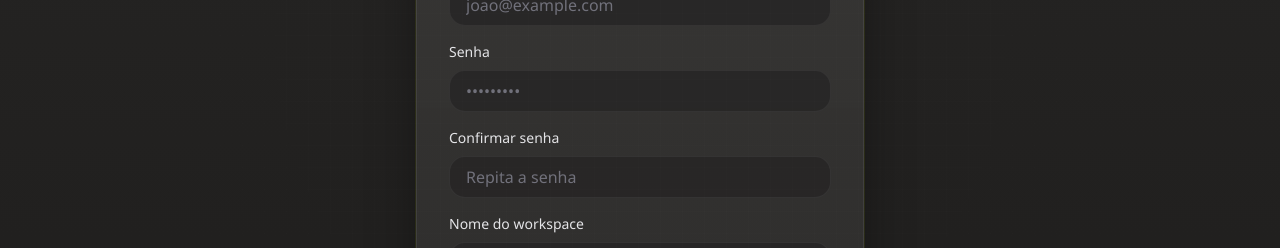
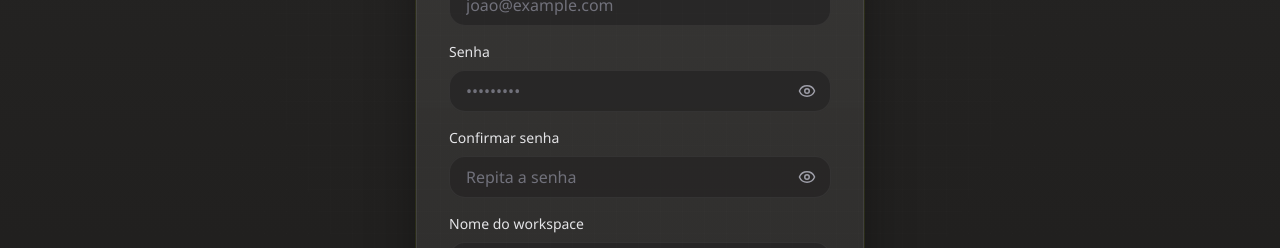
Before and after one commit to SrMetzker/finances, a Next.js app in the folder frontend/: page /auth/login in a window 1280 px wide. Both pictures are taken after a click on the button "Cadastrar". Shown: the part 361-609 px from the top of the page. Built offline with nearby package versions, Linux system fonts and the light colour scheme; no server answers.

Commit message:
feat: add icon to show/hide password in login/register page

```diff
--- a/frontend/src/app/auth/login/page.tsx
+++ b/frontend/src/app/auth/login/page.tsx
@@ -3,7 +3,7 @@
 import { useState } from 'react';
 import { useRouter } from 'next/navigation';
 import { useAuth } from '@/services/auth.context';
-import { ArrowRight, LogOut } from 'lucide-react';
+import { ArrowRight, Eye, EyeOff, LogOut } from 'lucide-react';
 
 export default function LoginPage() {
   const router = useRouter();
@@ -17,6 +17,8 @@ export default function LoginPage() {
   const [workspaceName, setWorkspaceName] = useState('');
   const [confirmPassword, setConfirmPassword] = useState('');
   const [error, setError] = useState('');
+  const [showPassword, setShowPassword] = useState(false);
+  const [showConfirmPassword, setShowConfirmPassword] = useState(false);
 
   // If already authenticated, show logout option
   if (isAuthenticated && user) {
@@ -163,30 +165,52 @@ export default function LoginPage() {
 
             <div>
               <label className="block text-sm font-medium text-zinc-200 mb-2">Senha</label>
+              <div className="relative">
                 <input
-                type="password"
+                  type={showPassword ? 'text' : 'password'}
                   value={password}
                   onChange={(e) => setPassword(e.target.value)}
                   disabled={isLoading}
-                className="brand-panel w-full rounded-2xl border border-white/8 px-4 py-2 text-white placeholder-zinc-500 focus:outline-none focus:border-lime-300 disabled:opacity-50"
+                  className="brand-panel w-full rounded-2xl border border-white/8 px-4 py-2 pr-12 text-white placeholder-zinc-500 focus:outline-none focus:border-lime-300 disabled:opacity-50"
                   placeholder="•••••••••"
                   required
                 />
+                <button
+                  type="button"
+                  onClick={() => setShowPassword((prev) => !prev)}
+                  disabled={isLoading}
+                  className="absolute inset-y-0 right-0 flex w-12 items-center justify-center text-zinc-400 transition-colors hover:text-zinc-200 disabled:opacity-50"
+                  aria-label={showPassword ? 'Ocultar senha' : 'Mostrar senha'}
+                >
+                  {showPassword ? <EyeOff size={18} /> : <Eye size={18} />}
+                </button>
+              </div>
             </div>
 
             {mode === 'register' && (
               <>
                 <div>
                   <label className="block text-sm font-medium text-zinc-200 mb-2">Confirmar senha</label>
+                  <div className="relative">
                     <input
-                    type="password"
+                      type={showConfirmPassword ? 'text' : 'password'}
                       value={confirmPassword}
                       onChange={(e) => setConfirmPassword(e.target.value)}
                       disabled={isLoading}
-                    className="brand-panel w-full rounded-2xl border border-white/8 px-4 py-2 text-white placeholder-zinc-500 focus:outline-none focus:border-lime-300 disabled:opacity-50"
+                      className="brand-panel w-full rounded-2xl border border-white/8 px-4 py-2 pr-12 text-white placeholder-zinc-500 focus:outline-none focus:border-lime-300 disabled:opacity-50"
                       placeholder="Repita a senha"
                       required
                     />
+                    <button
+                      type="button"
+                      onClick={() => setShowConfirmPassword((prev) => !prev)}
+                      disabled={isLoading}
+                      className="absolute inset-y-0 right-0 flex w-12 items-center justify-center text-zinc-400 transition-colors hover:text-zinc-200 disabled:opacity-50"
+                      aria-label={showConfirmPassword ? 'Ocultar confirmação de senha' : 'Mostrar confirmação de senha'}
+                    >
+                      {showConfirmPassword ? <EyeOff size={18} /> : <Eye size={18} />}
+                    </button>
+                  </div>
                 </div>
 
                 <div>
```
Lines whose indentation alone changed are shown as unchanged.
